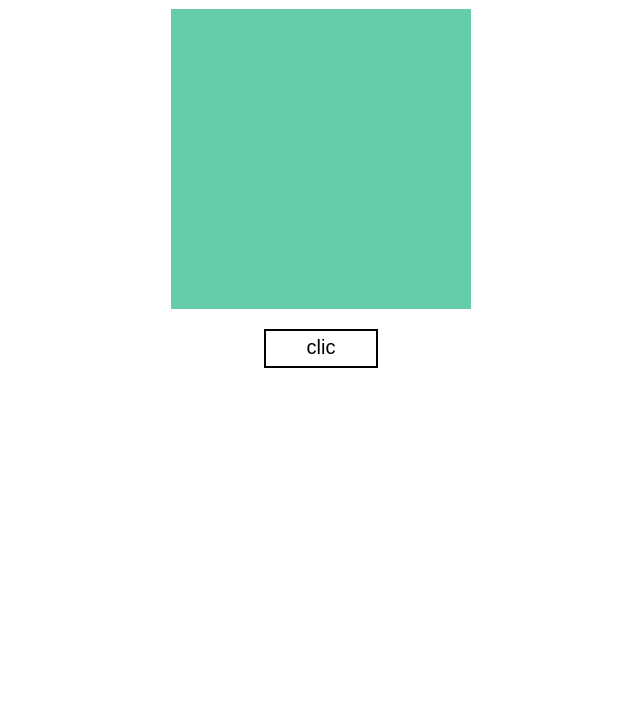
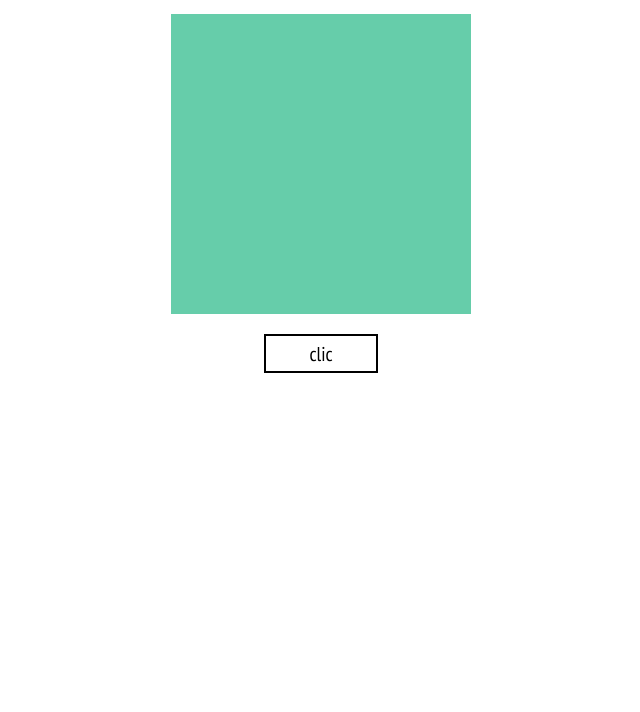
Before and after one commit to AndreaSique/JavaScript_basico, a plain HTML site: page ejemplo.html in a window 1280 px wide. Shown: the part 88-800 px from the top of the page, without its empty margins (319-959 px from the left). Drawn offline with Linux system fonts and the light colour scheme.

Commit message:
actualización

```diff
--- a/ejemplo.html
+++ b/ejemplo.html
@@ -1,9 +1,12 @@
-
 <!DOCTYPE html>
 
 <html>
     <head>
         <link rel="stylesheet" href="css/ejemplo.css">
+        <link rel="preconnect" href="https://fonts.gstatic.com">
+        <link href="https://fonts.googleapis.com/css2?family=PT+Sans+Narrow&display=swap" rel="stylesheet">
+        <link rel="preconnect" href="https://fonts.gstatic.com">
+        <link href="https://fonts.googleapis.com/css2?family=PT+Sans+Narrow&family=Yanone+Kaffeesatz&display=swap" rel="stylesheet">
         <title>JavaScript nivel 1</title>
     </head>
     <body>
```
